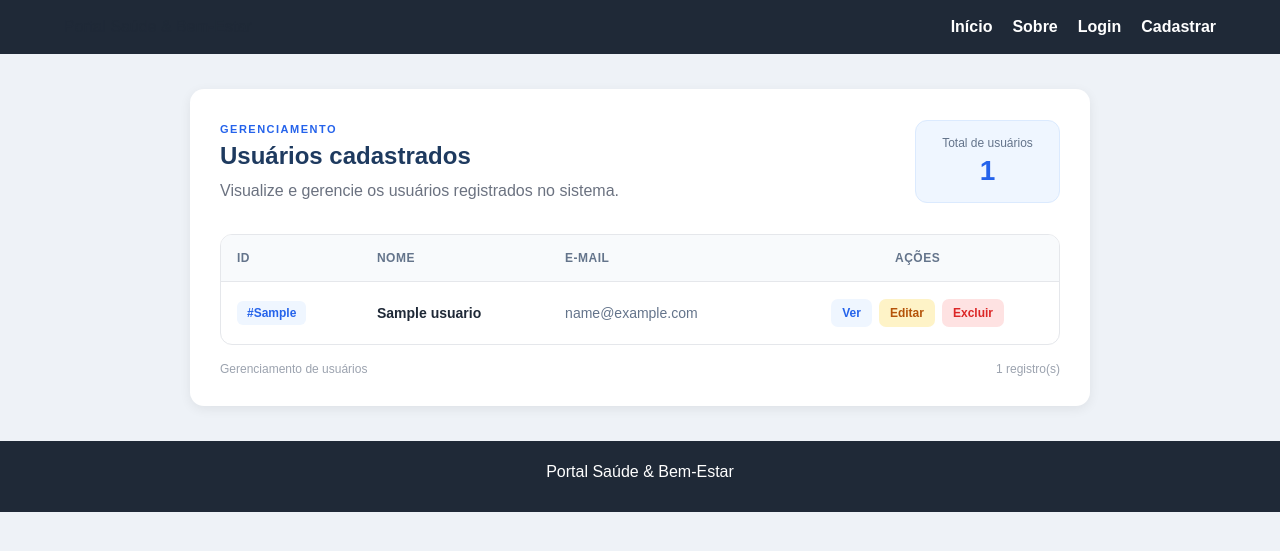
After one commit to JiyeoGeo/codespaces-flask, a Flask app: template templates/usuarios.html in a window 1280 px wide. The commit adds this page. Shown: the top 551 px of the page. Run offline with Flask 3, Linux system fonts and the light colour scheme; the template is opened without the code that fills it: most values are stand-ins (such as "Sample title", 1, 10 or a date in 2020).

Commit message:
implementa sistema de gerenciamento de usuários com cadastro, login, edição e exclusão

```diff
--- a/app.py
+++ b/app.py
@@ -1,6 +1,13 @@
-from flask import Flask, render_template, request, redirect, url_for, send_from_directory
+from datetime import timedelta
+from flask import Flask, render_template, request, redirect, url_for, send_from_directory, session
 
 app = Flask(__name__)
+
+# Chave secreta: necessária para o Flask assinar o cookie da sessão
+app.secret_key = "chave-secreta-do-portal"
+
+# Tempo de vida da sessão quando ela é permanente ("Lembrar de mim")
+app.permanent_session_lifetime = timedelta(minutes=30)
 
 # FAVICON
 @app.route("/favicon.ico")
@@ -11,8 +18,26 @@ def favicon():
     )
 
 
-# Dados do usuário durante a execução
-usuario = {}
+# =========================
+# USUÁRIOS (DICIONÁRIO TEMPORÁRIO)
+# =========================
+# Os dados se perdem ao reiniciar o servidor.
+# Os dados do IMC (peso, altura, idade, sexo) também
+# ficam dentro do dicionário do próprio usuário.
+
+usuarios = {}      # {id: {"nome": ..., "email": ..., "senha": ...}}
+proximo_id = 1
+
+
+def email_existe(email, ignorar_id=None):
+    for id_usuario, dados in usuarios.items():
+        if dados["email"] == email and id_usuario != ignorar_id:
+            return True
+    return False
+
+
+def logado():
+    return session.get("usuario_id") in usuarios
 
 
 # =========================
@@ -34,24 +59,71 @@ def about():
 
 
 # =========================
+# CREATE - CADASTRAR
+# =========================
+
+@app.route("/cadastro", methods=["GET", "POST"])
+def cadastro():
+    global proximo_id
+
+    if request.method == "POST":
+        nome = request.form["nome"]
+        email = request.form["email"]
+        senha = request.form["senha"]
+
+        if email_existe(email):
+            return render_template("cadastro.html", erro="E-mail já cadastrado.")
+
+        usuarios[proximo_id] = {"nome": nome, "email": email, "senha": senha}
+        proximo_id += 1
+
+        return redirect(url_for("login"))
+
+    return render_template("cadastro.html")
+
+
+# =========================
 # LOGIN
 # =========================
 
 @app.route("/login", methods=["GET", "POST"])
 def login():
-    global usuario
 
     if request.method == "POST":
+        email = request.form["email"]
+        senha = request.form["senha"]
 
-        usuario = {
-            "nome": request.form["nome"],
-            "email": request.form["email"],
-            "senha": request.form["senha"]
-        }
+        for id_usuario, dados in usuarios.items():
+            if dados["email"] == email and dados["senha"] == senha:
 
-        return redirect(url_for("profile"))
+                # Guarda dados na sessão
+                session["usuario_id"] = id_usuario
+                session["usuario_nome"] = dados["nome"]
+
+                # Sessão permanente (expira em 30 min) ou temporária
+                # (termina ao fechar o navegador), conforme a caixa marcada
+                if request.form.get("lembrar"):
+                    session.permanent = True
+                else:
+                    session.permanent = False
+
+                return redirect(url_for("profile"))
+
+        return render_template("login.html", erro="E-mail ou senha incorretos.")
 
     return render_template("login.html")
+
+
+# =========================
+# LOGOUT
+# =========================
+
+@app.route("/logout")
+def logout():
+    # Remove apenas as chaves do login
+    session.pop("usuario_id", None)
+    session.pop("usuario_nome", None)
+    return redirect(url_for("login"))
 
 
 # =========================
@@ -61,13 +133,97 @@ def login():
 @app.route("/profile")
 def profile():
 
-    if not usuario:
+    if not logado():
         return redirect(url_for("login"))
 
     return render_template(
         "profile.html",
-        usuario=usuario
+        usuario=usuarios[session["usuario_id"]]
     )
+
+
+# =========================
+# READ - LISTAR USUÁRIOS
+# =========================
+
+@app.route("/usuarios")
+def listar():
+    if not logado():
+        return redirect(url_for("login"))
+
+    return render_template("usuarios.html", usuarios=usuarios)
+
+
+# =========================
+# READ - CONSULTAR UM USUÁRIO
+# =========================
+
+@app.route("/usuarios/<int:id_usuario>")
+def consultar(id_usuario):
+    if not logado():
+        return redirect(url_for("login"))
+
+    if id_usuario not in usuarios:
+        return redirect(url_for("listar"))
+
+    return render_template("usuario.html", id_usuario=id_usuario,
+                           usuario=usuarios[id_usuario])
+
+
+# =========================
+# UPDATE - EDITAR USUÁRIO
+# =========================
+
+@app.route("/usuarios/<int:id_usuario>/editar", methods=["GET", "POST"])
+def editar(id_usuario):
+    if not logado():
+        return redirect(url_for("login"))
+
+    if id_usuario not in usuarios:
+        return redirect(url_for("listar"))
+
+    if request.method == "POST":
+        nome = request.form["nome"]
+        email = request.form["email"]
+        senha = request.form["senha"]
+
+        if email_existe(email, ignorar_id=id_usuario):
+            return render_template("editar.html", id_usuario=id_usuario,
+                                   usuario=usuarios[id_usuario],
+                                   erro="E-mail já cadastrado.")
+
+        # Atualiza só estes campos (os dados do IMC são mantidos)
+        usuarios[id_usuario]["nome"] = nome
+        usuarios[id_usuario]["email"] = email
+        usuarios[id_usuario]["senha"] = senha
+
+        # Se editou o próprio usuário, atualiza o nome guardado na sessão
+        if id_usuario == session.get("usuario_id"):
+            session["usuario_nome"] = nome
+
+        return redirect(url_for("listar"))
+
+    return render_template("editar.html", id_usuario=id_usuario,
+                           usuario=usuarios[id_usuario])
+
+
+# =========================
+# DELETE - EXCLUIR USUÁRIO
+# =========================
+
+@app.route("/usuarios/<int:id_usuario>/excluir", methods=["POST"])
+def excluir(id_usuario):
+    if not logado():
+        return redirect(url_for("login"))
+
+    usuarios.pop(id_usuario, None)
+
+    # Se excluiu a própria conta, encerra toda a sessão
+    if id_usuario == session.get("usuario_id"):
+        session.clear()
+        return redirect(url_for("login"))
+
+    return redirect(url_for("listar"))
 
 
 # =========================
@@ -143,7 +299,8 @@ def math(op, a, b):
 @app.route("/calcular-imc", methods=["POST"])
 def calcular_imc():
 
-    global usuario
+    if not logado():
+        return redirect(url_for("login"))
 
     peso = float(request.form["peso"])
 
@@ -154,7 +311,8 @@ def calcular_imc():
     idade = int(request.form["idade"])
     sexo = request.form["sexo"]
 
-    # Atualiza os dados do usuário
+    # Atualiza os dados do usuário logado
+    usuario = usuarios[session["usuario_id"]]
     usuario["peso"] = peso
     usuario["altura"] = altura
     usuario["idade"] = idade
@@ -178,7 +336,7 @@ def calcular_imc():
 @app.route("/imc/<float:peso>/<float:altura>/<int:idade>/<sexo>")
 def imc(peso, altura, idade, sexo):
 
-    if not usuario:
+    if not logado():
         return redirect(url_for("login"))
 
     # =========================
--- a/static/CSS/base.css
+++ b/static/CSS/base.css
@@ -1,3 +1,8 @@
+
+/* =========================
+   CONFIGURAÇÕES GERAIS
+   ========================= */
+
 * {
     box-sizing: border-box;
     margin: 0;
@@ -61,6 +66,10 @@ p {
     margin-bottom: 10px;
 }
 
+/* =========================
+   FORMULÁRIOS E BOTÕES
+   ========================= */
+
 form {
     display: grid;
     gap: 10px;
@@ -99,6 +108,10 @@ a {
 .senha-container input {
     flex: 1;
 }
+
+/* =========================
+   AVATAR E RESULTADOS
+   ========================= */
 
 .avatar {
     width: 65px;
@@ -188,19 +201,14 @@ a {
     display: inline-flex;
     align-items: center;
     justify-content: center;
-
     width: 20px;
     height: 20px;
-
     border: 2px solid #2563eb;
     border-radius: 50%;
-
     color: #2563eb;
     font-size: 13px;
     font-weight: bold;
-
     cursor: help;
-
     flex-shrink: 0;
 }
 
@@ -221,17 +229,6 @@ a {
     border-radius: 12px;
     overflow: visible;
 
-    /*
-     * A régua representa IMC de 10 até 40.
-     *
-     * 10 → 18,5 = 28,33%
-     * 18,5 → 25 = 21,67%
-     * 25 → 30 = 16,67%
-     * 30 → 40 = 33,33%
-     *
-     * Os gradientes intermediários deixam
-     * as transições mais suaves.
-     */
     background: linear-gradient(
         to right,
         #60a5fa 0%,
@@ -244,26 +241,18 @@ a {
         #ef4444 100%
     );
 
-    box-shadow:
-        0 3px 10px rgba(0, 0, 0, 0.15);
+    box-shadow: 0 3px 10px rgba(0, 0, 0, 0.15);
 }
 
-/*
- * As faixas continuam no HTML para manter
- * os nomes das categorias.
- */
 .faixa {
     position: absolute;
     top: 0;
     height: 48px;
-
     display: flex;
     align-items: center;
     justify-content: center;
-
     font-size: 12px;
     font-weight: bold;
-
     pointer-events: none;
 }
 
@@ -287,31 +276,246 @@ a {
     width: 33.33%;
 }
 
-
 /* =========================
    PONTEIRO
    ========================= */
 
 .marcador {
     position: absolute;
-
     top: -34px;
-
     transform: translateX(-50%);
-
     font-size: 26px;
     font-weight: bold;
-
     color: #111827;
-
     z-index: 20;
-
-    text-shadow:
-        0 1px 3px rgba(0, 0, 0, 0.35);
-
+    text-shadow: 0 1px 3px rgba(0, 0, 0, 0.35);
     transition: left 0.3s ease;
 }
 
+/* =========================
+   GERENCIAMENTO DE USUÁRIOS
+   ========================= */
+
+.usuarios-section {
+    padding: 30px;
+}
+
+.usuarios-header {
+    display: flex;
+    justify-content: space-between;
+    align-items: center;
+    gap: 20px;
+    margin-bottom: 30px;
+}
+
+.usuarios-header h1 {
+    margin: 5px 0 8px;
+}
+
+.usuarios-header p {
+    color: #6b7280;
+    margin: 0;
+}
+
+.subtitulo {
+    color: #2563eb;
+    font-size: 11px;
+    font-weight: bold;
+    letter-spacing: 1.5px;
+}
+
+.usuarios-total {
+    background: #eff6ff;
+    border: 1px solid #dbeafe;
+    border-radius: 12px;
+    padding: 15px 22px;
+    min-width: 145px;
+    text-align: center;
+}
+
+.usuarios-total span {
+    display: block;
+    color: #64748b;
+    font-size: 12px;
+    margin-bottom: 5px;
+}
+
+.usuarios-total strong {
+    color: #2563eb;
+    font-size: 28px;
+}
+
+/* TABELA */
+
+.tabela-container {
+    width: 100%;
+    overflow-x: auto;
+    border: 1px solid #e5e7eb;
+    border-radius: 12px;
+}
+
+.tabela-usuarios {
+    width: 100%;
+    border-collapse: collapse;
+    text-align: left;
+    min-width: 550px;
+}
+
+.tabela-usuarios thead {
+    background: #f8fafc;
+}
+
+.tabela-usuarios th {
+    padding: 16px;
+    color: #64748b;
+    font-size: 12px;
+    text-transform: uppercase;
+    letter-spacing: 0.5px;
+    border-bottom: 1px solid #e5e7eb;
+}
+
+.tabela-usuarios td {
+    padding: 17px 16px;
+    border-bottom: 1px solid #f1f5f9;
+    font-size: 14px;
+}
+
+.tabela-usuarios tbody tr:last-child td {
+    border-bottom: none;
+}
+
+.tabela-usuarios tbody tr {
+    transition: background 0.2s ease;
+}
+
+.tabela-usuarios tbody tr:hover {
+    background: #f8fafc;
+}
+
+.usuario-id {
+    display: inline-block;
+    background: #eff6ff;
+    color: #2563eb;
+    padding: 5px 10px;
+    border-radius: 6px;
+    font-weight: bold;
+    font-size: 12px;
+}
+
+.usuario-nome {
+    color: #1f2937;
+}
+
+.usuario-email {
+    color: #64748b;
+}
+
+.coluna-acoes {
+    text-align: center;
+}
+
+/* BOTÕES DE AÇÃO */
+
+.acoes-usuario {
+    display: flex;
+    justify-content: center;
+    align-items: center;
+    gap: 7px;
+}
+
+.acao {
+    display: inline-block;
+    padding: 7px 11px;
+    border-radius: 7px;
+    font-size: 12px;
+    font-weight: bold;
+    text-decoration: none;
+    border: none;
+    cursor: pointer;
+    transition: 0.2s ease;
+    font-family: Arial, sans-serif;
+}
+
+.visualizar {
+    background: #eff6ff;
+    color: #2563eb;
+}
+
+.visualizar:hover {
+    background: #dbeafe;
+}
+
+.editar {
+    background: #fef3c7;
+    color: #b45309;
+}
+
+.editar:hover {
+    background: #fde68a;
+}
+
+.excluir {
+    background: #fee2e2;
+    color: #dc2626;
+}
+
+.excluir:hover {
+    background: #fecaca;
+}
+
+/* CORREÇÃO DO FORMULÁRIO DE EXCLUSÃO */
+
+.form-excluir {
+    display: inline;
+    gap: 0;
+}
+
+/* ESTADO VAZIO */
+
+.sem-usuarios {
+    text-align: center;
+    padding: 40px !important;
+    color: #374151;
+}
+
+.sem-usuarios p {
+    color: #9ca3af;
+    margin: 7px 0 0;
+    font-size: 13px;
+}
+
+/* RODAPÉ DA TABELA */
+
+.usuarios-rodape {
+    display: flex;
+    justify-content: space-between;
+    margin-top: 17px;
+    color: #9ca3af;
+    font-size: 12px;
+}
+
+/* RESPONSIVIDADE */
+
+@media (max-width: 600px) {
+
+    .usuarios-section {
+        padding: 18px;
+    }
+
+    .usuarios-header {
+        flex-direction: column;
+        align-items: flex-start;
+    }
+
+    .usuarios-total {
+        width: 100%;
+    }
+
+    .usuarios-rodape {
+        gap: 10px;
+        flex-wrap: wrap;
+    }
+}
 
 /* =========================
    RODAPÉ
--- a/templates/header.html
+++ b/templates/header.html
@@ -16,13 +16,31 @@
                 Sobre
             </a>
 
-            <a href="{{ url_for('login') }}">
-                Login
-            </a>
+            {% if session.get('usuario_id') %}
 
-            <a href="{{ url_for('profile') }}">
-                Perfil
-            </a>
+                <a href="{{ url_for('profile') }}">
+                    Perfil
+                </a>
+
+                <a href="{{ url_for('listar') }}">
+                    Usuários
+                </a>
+
+                <a href="{{ url_for('logout') }}">
+                    Sair ({{ session.get('usuario_nome') }})
+                </a>
+
+            {% else %}
+
+                <a href="{{ url_for('login') }}">
+                    Login
+                </a>
+
+                <a href="{{ url_for('cadastro') }}">
+                    Cadastrar
+                </a>
+
+            {% endif %}
 
         </div>
 
--- /dev/null
+++ b/templates/usuarios.html
@@ -0,0 +1,106 @@
+
+{% extends "base.html" %}
+
+{% block title %}Usuários{% endblock %}
+
+{% block content %}
+
+<section class="usuarios-section">
+
+    <div class="usuarios-header">
+        <div>
+            <span class="subtitulo">GERENCIAMENTO</span>
+            <h1>Usuários cadastrados</h1>
+            <p>Visualize e gerencie os usuários registrados no sistema.</p>
+        </div>
+
+        <div class="usuarios-total">
+            <span>Total de usuários</span>
+            <strong>{{ usuarios|length }}</strong>
+        </div>
+    </div>
+
+    <div class="tabela-container">
+
+        <table class="tabela-usuarios">
+
+            <thead>
+                <tr>
+                    <th>ID</th>
+                    <th>Nome</th>
+                    <th>E-mail</th>
+                    <th class="coluna-acoes">Ações</th>
+                </tr>
+            </thead>
+
+            <tbody>
+
+                {% for id_usuario, u in usuarios.items() %}
+
+                <tr>
+                    <td>
+                        <span class="usuario-id">#{{ id_usuario }}</span>
+                    </td>
+
+                    <td>
+                        <strong class="usuario-nome">{{ u.nome }}</strong>
+                    </td>
+
+                    <td class="usuario-email">
+                        {{ u.email }}
+                    </td>
+
+                    <td>
+                        <div class="acoes-usuario">
+
+                            <a class="acao visualizar"
+                               href="{{ url_for('consultar', id_usuario=id_usuario) }}">
+                                Ver
+                            </a>
+
+                            <a class="acao editar"
+                               href="{{ url_for('editar', id_usuario=id_usuario) }}">
+                                Editar
+                            </a>
+
+                            <form method="POST"
+                                  action="{{ url_for('excluir', id_usuario=id_usuario) }}"
+                                  class="form-excluir">
+
+                                <button type="submit"
+                                        class="acao excluir"
+                                        onclick="return confirm('Deseja realmente excluir este usuário?')">
+                                    Excluir
+                                </button>
+
+                            </form>
+
+                        </div>
+                    </td>
+                </tr>
+
+                {% else %}
+
+                <tr>
+                    <td colspan="4" class="sem-usuarios">
+                        <strong>Nenhum usuário cadastrado</strong>
+                        <p>Os usuários registrados aparecerão aqui.</p>
+                    </td>
+                </tr>
+
+                {% endfor %}
+
+            </tbody>
+
+        </table>
+
+    </div>
+
+    <div class="usuarios-rodape">
+        <span>Gerenciamento de usuários</span>
+        <span>{{ usuarios|length }} registro(s)</span>
+    </div>
+
+</section>
+
+{% endblock %}
```
Also changed, not shown: templates/cadastro.html (added, +60 -0 lines), templates/editar.html (added, +49 -0 lines), templates/login.html (+14 -8 lines), templates/usuario.html (added, +20 -0 lines).
